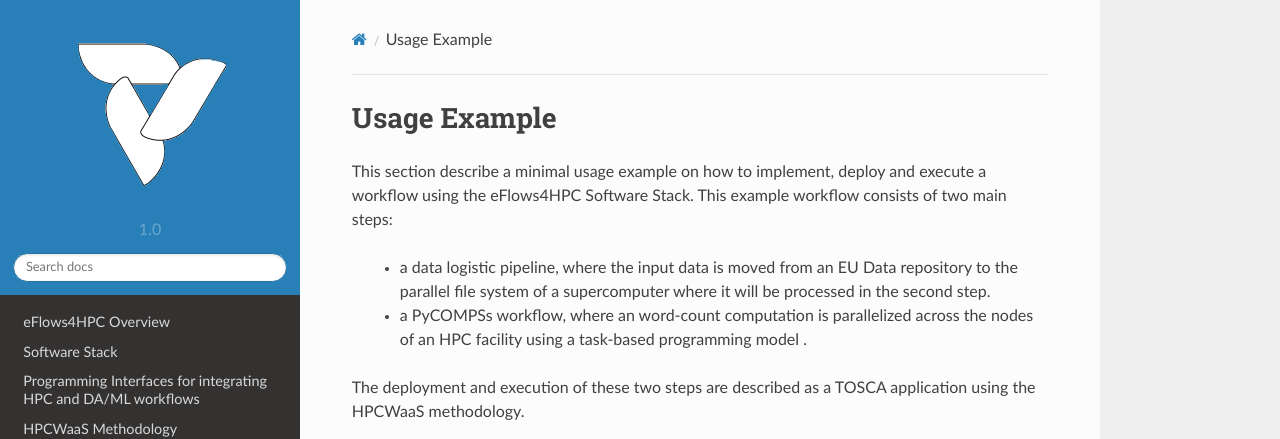
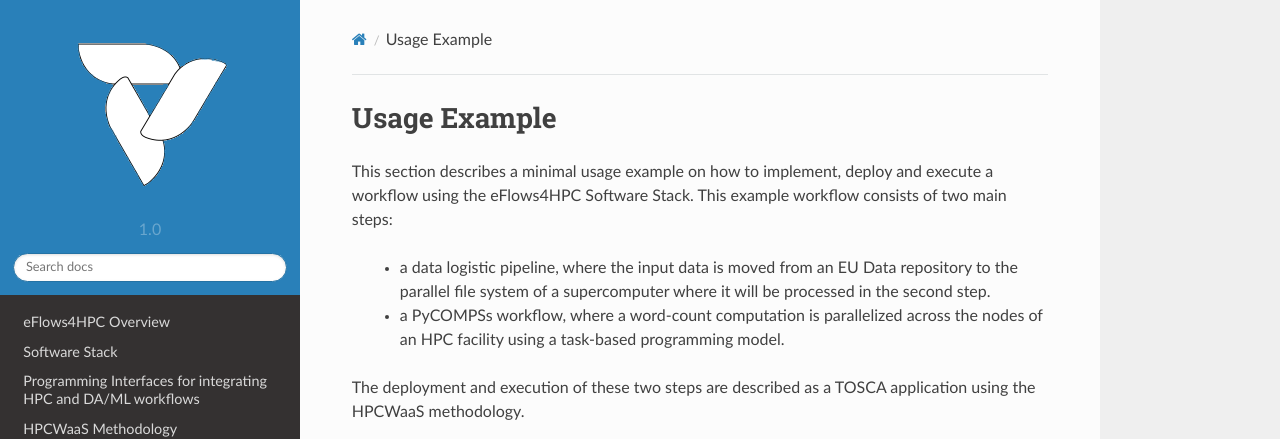
Before and after one commit to eflows4hpc/documentation, a Sphinx documentation site: the page built from doc/source/Sections/04_Usage_Example.rst, in a window 1280 px wide. Shown: the top 439 px of the page. Built offline with Sphinx 7.4.7 and the Read the Docs theme 2.0.0, drawn with Linux system fonts in a browser that asks for light colours; formulas are drawn with MathJax 3.

Commit message:
Update 04_Usage_Example.rst
Corrections on typos

```diff
--- a/doc/source/Sections/04_Usage_Example.rst
+++ b/doc/source/Sections/04_Usage_Example.rst
@@ -2,12 +2,12 @@
 Usage Example
 =============
 
-This section describe a minimal usage example on how to implement, deploy and execute
+This section describes a minimal usage example on how to implement, deploy and execute
 a workflow using the eFlows4HPC Software Stack. This example workflow consists of
 two main steps:
 
   - a data logistic pipeline, where the input data is moved from an EU Data repository to the parallel file system of a supercomputer where it will be processed in the second step.
-  - a PyCOMPSs workflow, where an word-count computation is parallelized across the nodes of an HPC facility using a task-based programming model .
+  - a PyCOMPSs workflow, where a word-count computation is parallelized across the nodes of an HPC facility using a task-based programming model.
 
 The deployment and execution of these two steps are described as a TOSCA application
 using the HPCWaaS methodology.
```
